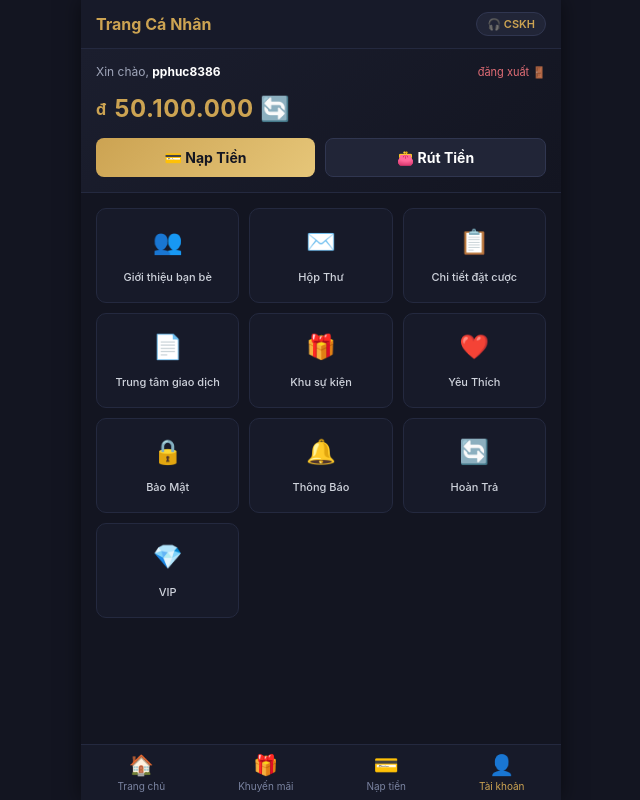
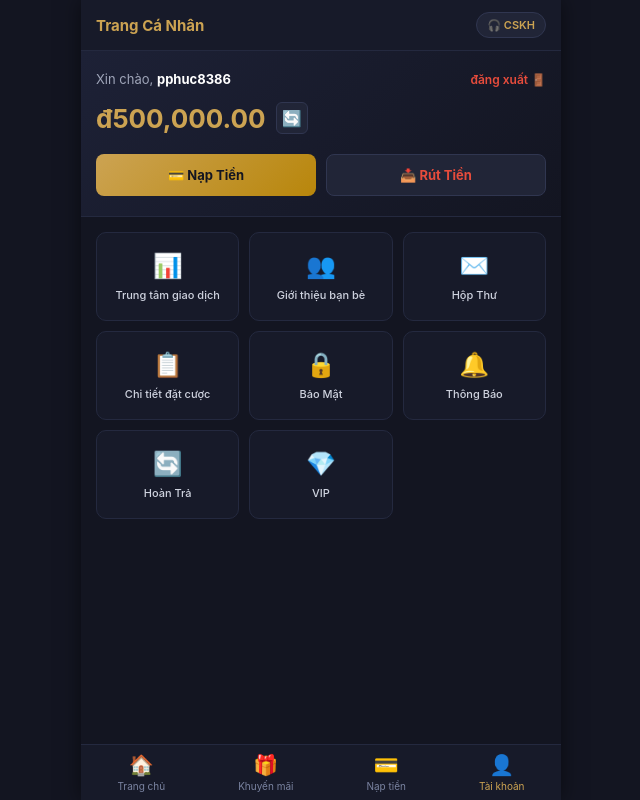
Before and after one commit to phuctinh236-afk/CasioWorld, a Flask app: page /profile in a window 1280 px wide. Shown: the whole page, without its empty margins (319-959 px from the left). Run offline with Flask 3, Linux system fonts and the light colour scheme.

Commit message:
Update profile.html

```diff
--- a/templates/profile.html
+++ b/templates/profile.html
@@ -4,111 +4,267 @@
     <meta charset="UTF-8">
     <meta name="viewport" content="width=device-width, initial-scale=1.0">
     <title>Trang Cá Nhân - Ab666</title>
-    <link rel="stylesheet" href="{{ url_for('static', filename='style.css') }}">
     <style>
-        * { box-sizing: border-box; margin: 0; padding: 0; font-family: -apple-system, BlinkMacSystemFont, "Segoe UI", Roboto, sans-serif; }
-        body { background-color: #131521; color: #fff; display: flex; justify-content: center; align-items: center; min-height: 100vh; }
-        .app-container { width: 100%; max-width: 480px; min-height: 100vh; background-color: #131521; position: relative; padding-bottom: 70px; box-shadow: 0 0 20px rgba(0,0,0,0.5); overflow-y: auto; }
-
-        .header { padding: 12px 15px; background-color: #171a29; display: flex; align-items: center; justify-content: space-between; border-bottom: 1px solid #24293f; position: sticky; top: 0; z-index: 100; }
-        .header-title { font-size: 16px; font-weight: bold; color: #cca352; }
-        .cskh-btn { background: #212537; padding: 4px 10px; border-radius: 15px; font-size: 11px; color: #cca352; border: 1px solid #303650; text-decoration: none; font-weight: 600; display: flex; align-items: center; gap: 4px; }
-
-        .profile-top { padding: 15px; background: linear-gradient(135deg, #1b1e2e, #131521); border-bottom: 1px solid #24293f; }
-        .profile-info-row { display: flex; justify-content: space-between; align-items: center; margin-bottom: 10px; }
-        .username-text { font-size: 12px; color: #9fa5b9; }
-        .username-text span { color: #fff; font-weight: bold; }
-        .logout-link { font-size: 11px; color: #e06c75; text-decoration: none; }
-
-        .balance-box { font-size: 24px; font-weight: bold; color: #cca352; display: flex; align-items: center; gap: 8px; margin-bottom: 15px; }
-        .balance-box span { font-size: 16px; }
-
-        .action-buttons { display: flex; gap: 10px; }
-        .btn-action { flex: 1; padding: 10px; border-radius: 8px; font-size: 14px; font-weight: bold; text-align: center; text-decoration: none; border: none; cursor: pointer; display: flex; align-items: center; justify-content: center; gap: 6px; }
-        .btn-deposit { background: linear-gradient(135deg, #cca352, #e6c679); color: #131521; }
-        .btn-withdraw { background: #212537; color: #fff; border: 1px solid #303650; }
-
-        .menu-grid { padding: 15px; display: grid; grid-template-columns: repeat(3, 1fr); gap: 10px; }
-        .menu-card { background-color: #171a29; border: 1px solid #24293f; border-radius: 10px; padding: 15px 10px; display: flex; flex-direction: column; align-items: center; justify-content: center; gap: 8px; text-decoration: none; color: #fff; cursor: pointer; transition: 0.2s; height: 95px; }
-        .menu-card:hover { border-color: #cca352; }
-        .menu-icon { font-size: 24px; }
-        .menu-label { font-size: 11px; color: #cfd3dc; text-align: center; white-space: nowrap; overflow: hidden; text-overflow: ellipsis; width: 100%; }
-
-        .bottom-nav { position: fixed; bottom: 0; left: 50%; transform: translateX(-50%); width: 100%; max-width: 480px; background-color: #171a29; border-top: 1px solid #24293f; display: flex; justify-content: space-around; padding: 8px 0; z-index: 900; }
-        .nav-item { display: flex; flex-direction: column; align-items: center; text-decoration: none; color: #7a83a0; font-size: 10px; gap: 3px; }
-        .nav-item.active { color: #cca352; }
-        .nav-icon { font-size: 20px; }
+        * {
+            box-sizing: border-box;
+            margin: 0;
+            padding: 0;
+            font-family: -apple-system, BlinkMacSystemFont, "Segoe UI", Roboto, Helvetica, Arial, sans-serif;
+        }
+        body {
+            background-color: #131521;
+            color: #fff;
+            display: flex;
+            justify-content: center;
+            align-items: center;
+            min-height: 100vh;
+        }
+        .app-container {
+            width: 100%;
+            max-width: 480px;
+            min-height: 100vh;
+            background-color: #131521;
+            position: relative;
+            padding-bottom: 70px;
+            box-shadow: 0 0 20px rgba(0,0,0,0.5);
+            overflow-y: auto;
+        }
+        .header {
+            padding: 12px 15px;
+            background-color: #171a29;
+            display: flex;
+            justify-content: space-between;
+            align-items: center;
+            border-bottom: 1px solid #24293f;
+            position: sticky;
+            top: 0;
+            z-index: 100;
+        }
+        .header-title {
+            font-size: 15px;
+            font-weight: bold;
+            color: #cca352;
+        }
+        .cskh-btn {
+            background: #212537;
+            padding: 5px 10px;
+            border-radius: 20px;
+            font-size: 11px;
+            color: #cca352;
+            border: 1px solid #303650;
+            display: flex;
+            align-items: center;
+            gap: 4px;
+            cursor: pointer;
+            text-decoration: none;
+            font-weight: 600;
+        }
+        .profile-header-card {
+            background: linear-gradient(135deg, #1d2136, #131521);
+            padding: 20px 15px;
+            border-bottom: 1px solid #24293f;
+        }
+        .user-meta {
+            display: flex;
+            justify-content: space-between;
+            align-items: center;
+            margin-bottom: 15px;
+        }
+        .welcome-text {
+            font-size: 13px;
+            color: #9fa5b9;
+        }
+        .username-highlight {
+            color: #fff;
+            font-weight: bold;
+        }
+        .logout-link {
+            font-size: 12px;
+            color: #e74c3c;
+            text-decoration: none;
+            font-weight: 600;
+        }
+        .balance-section {
+            display: flex;
+            align-items: center;
+            gap: 10px;
+            margin-bottom: 20px;
+        }
+        .balance-amount {
+            font-size: 26px;
+            font-weight: bold;
+            color: #cca352;
+            white-space: nowrap;
+            overflow: hidden;
+            text-overflow: ellipsis;
+            max-width: 320px;
+        }
+        .refresh-balance-btn {
+            background: #212537;
+            border: 1px solid #303650;
+            border-radius: 6px;
+            width: 32px;
+            height: 32px;
+            display: flex;
+            align-items: center;
+            justify-content: center;
+            cursor: pointer;
+            color: #cca352;
+            font-size: 16px;
+        }
+        .action-buttons-row {
+            display: grid;
+            grid-template-columns: 1fr 1fr;
+            gap: 10px;
+        }
+        .btn-deposit, .btn-withdraw {
+            padding: 12px;
+            border-radius: 8px;
+            text-align: center;
+            font-weight: bold;
+            font-size: 13px;
+            text-decoration: none;
+            display: flex;
+            align-items: center;
+            justify-content: center;
+            gap: 6px;
+            border: none;
+            cursor: pointer;
+        }
+        .btn-deposit {
+            background: linear-gradient(135deg, #cca352, #b8860b);
+            color: #131521;
+        }
+        .btn-withdraw {
+            background-color: #212537;
+            color: #e74c3c;
+            border: 1px solid #303650;
+        }
+        .menu-grid {
+            padding: 15px;
+            display: grid;
+            grid-template-columns: repeat(3, 1fr);
+            gap: 10px;
+        }
+        .menu-card {
+            background-color: #171a29;
+            border: 1px solid #24293f;
+            border-radius: 10px;
+            padding: 18px 10px;
+            text-align: center;
+            color: #fff;
+            text-decoration: none;
+            display: flex;
+            flex-direction: column;
+            align-items: center;
+            gap: 8px;
+            transition: 0.2s;
+        }
+        .menu-card:hover {
+            border-color: #cca352;
+            background-color: #1d2133;
+        }
+        .menu-icon {
+            font-size: 24px;
+        }
+        .menu-label {
+            font-size: 11px;
+            color: #cfd3df;
+            font-weight: 500;
+        }
+        .bottom-nav {
+            position: fixed;
+            bottom: 0;
+            left: 50%;
+            transform: translateX(-50%);
+            width: 100%;
+            max-width: 480px;
+            background-color: #171a29;
+            border-top: 1px solid #24293f;
+            display: flex;
+            justify-content: space-around;
+            padding: 8px 0;
+            z-index: 900;
+        }
+        .nav-item {
+            display: flex;
+            flex-direction: column;
+            align-items: center;
+            text-decoration: none;
+            color: #7a83a0;
+            font-size: 10px;
+            gap: 3px;
+        }
+        .nav-item.active {
+            color: #cca352;
+        }
+        .nav-icon {
+            font-size: 20px;
+        }
     </style>
 </head>
 <body>
     <div class="app-container">
-        <!-- Header -->
         <div class="header">
             <div class="header-title">Trang Cá Nhân</div>
-            <a href="{{ url_for('cskh') }}" class="cskh-btn">🎧 CSKH</a>
+            <a href="{{ url_for('cskh') }}" class="cskh-btn">
+                🎧 CSKH
+            </a>
         </div>
 
-        <!-- Thông tin số dư & Nạp rút -->
-        <div class="profile-top">
-            <div class="profile-info-row">
-                <div class="username-text">Xin chào, <span>pphuc8386</span></div>
-                <a href="#" class="logout-link" onclick="alert('Đã đăng xuất'); return false;">đăng xuất 🚪</a>
+        <div class="profile-header-card">
+            <div class="user-meta">
+                <div class="welcome-text">Xin chào, <span class="username-highlight">{{ username | default('pphuc8386') }}</span></div>
+                <a href="{{ url_for('logout') }}" class="logout-link">đăng xuất 🚪</a>
             </div>
-            <div class="balance-box">
-                <span>đ</span> 50.100.000 🔄
+            <div class="balance-section">
+                <div class="balance-amount" title="{{ balance }}">
+                    đ{% if balance > 1e9 %}{{ "{:.2e}".format(balance) }}{% else %}{{ "{:,.2f}".format(balance) }}{% endif %}
+                </div>
+                <button type="button" class="refresh-balance-btn" onclick="location.reload()" title="Làm mới số dư">🔄</button>
             </div>
-            <div class="action-buttons">
-                <a href="{{ url_for('deposit') }}" class="btn-action btn-deposit">💳 Nạp Tiền</a>
-                <a href="#" class="btn-action btn-withdraw" onclick="alert('Chức năng Rút Tiền'); return false;">👛 Rút Tiền</a>
+            <div class="action-buttons-row">
+                <a href="{{ url_for('deposit') }}" class="btn-deposit">💳 Nạp Tiền</a>
+                <a href="{{ url_for('withdraw') }}" class="btn-withdraw">📥 Rút Tiền</a>
             </div>
         </div>
 
-        <!-- Lưới chức năng (Đúng theo ảnh 3) -->
         <div class="menu-grid">
-            <a href="#" class="menu-card" onclick="alert('Giới thiệu bạn bè'); return false;">
+            <a href="{{ url_for('transaction_center') }}" class="menu-card">
+                <div class="menu-icon">📊</div>
+                <div class="menu-label">Trung tâm giao dịch</div>
+            </a>
+            <a href="{{ url_for('referral') }}" class="menu-card">
                 <div class="menu-icon">👥</div>
                 <div class="menu-label">Giới thiệu bạn bè</div>
             </a>
-            <a href="#" class="menu-card" onclick="alert('Hộp thư'); return false;">
+            <a href="{{ url_for('mailbox') }}" class="menu-card">
                 <div class="menu-icon">✉️</div>
                 <div class="menu-label">Hộp Thư</div>
             </a>
-            <a href="#" class="menu-card" onclick="alert('Chi tiết đặt cược'); return false;">
+            <a href="{{ url_for('bet_history') }}" class="menu-card">
                 <div class="menu-icon">📋</div>
                 <div class="menu-label">Chi tiết đặt cược</div>
             </a>
-            <a href="#" class="menu-card" onclick="alert('Trung tâm giao dịch'); return false;">
-                <div class="menu-icon">📄</div>
-                <div class="menu-label">Trung tâm giao dịch</div>
-            </a>
-            <a href="#" class="menu-card" onclick="alert('Khu sự kiện'); return false;">
-                <div class="menu-icon">🎁</div>
-                <div class="menu-label">Khu sự kiện</div>
-            </a>
-            <a href="#" class="menu-card" onclick="alert('Yêu thích'); return false;">
-                <div class="menu-icon">❤️</div>
-                <div class="menu-label">Yêu Thích</div>
-            </a>
-            <a href="#" class="menu-card" onclick="alert('Bảo mật'); return false;">
+            <a href="{{ url_for('security') }}" class="menu-card">
                 <div class="menu-icon">🔒</div>
                 <div class="menu-label">Bảo Mật</div>
             </a>
-            <a href="#" class="menu-card" onclick="alert('Thông báo'); return false;">
+            <a href="{{ url_for('notifications') }}" class="menu-card">
                 <div class="menu-icon">🔔</div>
                 <div class="menu-label">Thông Báo</div>
             </a>
-            <a href="#" class="menu-card" onclick="alert('Hoàn trả'); return false;">
+            <a href="{{ url_for('rebate') }}" class="menu-card">
                 <div class="menu-icon">🔄</div>
                 <div class="menu-label">Hoàn Trả</div>
             </a>
-            <!-- Nút VIP trỏ thẳng tới trang VIP -->
             <a href="{{ url_for('vip') }}" class="menu-card">
                 <div class="menu-icon">💎</div>
                 <div class="menu-label">VIP</div>
             </a>
         </div>
 
-        <!-- Bottom Nav -->
+        <!-- Thanh điều hướng dưới -->
         <nav class="bottom-nav">
             <a href="{{ url_for('index') }}" class="nav-item">
                 <div class="nav-icon">🏠</div>
@@ -129,4 +285,4 @@
         </nav>
     </div>
 </body>
-</html>
+    </html>
```
